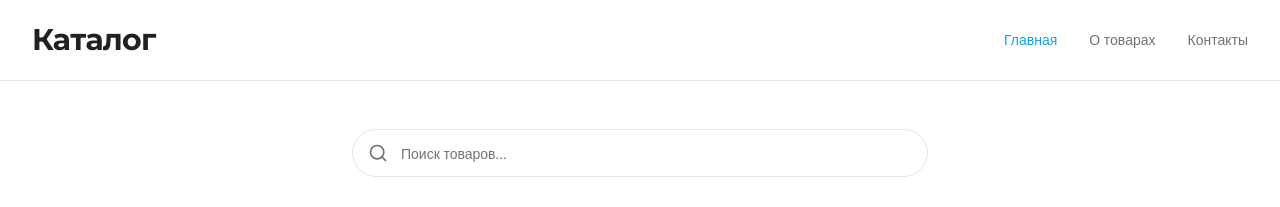
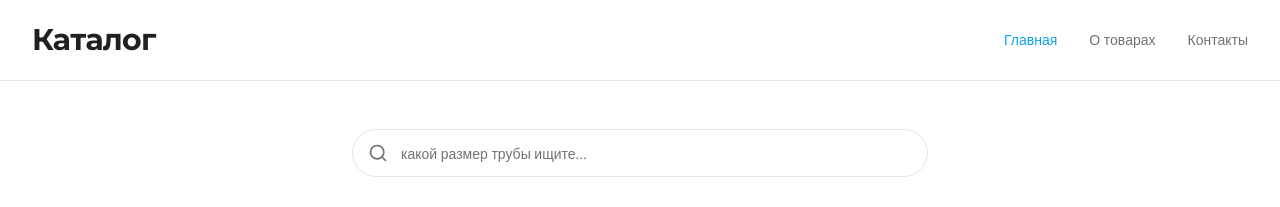
Before and after one commit to pr-poehali-dev/product-showcase-platform, a React (Vite) app: page / in a window 1280 px wide. Shown: the top 207 px of the page. Built offline with nearby package versions, Linux system fonts and the light colour scheme.

Commit message:
feat: обновление текста в форме поиска

```diff
--- a/src/pages/Index.tsx
+++ b/src/pages/Index.tsx
@@ -148,7 +148,7 @@ const Index = () => {
                 <Icon name="Search" className="absolute left-4 top-1/2 transform -translate-y-1/2 text-muted-foreground" size={20} />
                 <Input
                   type="text"
-                  placeholder="Поиск товаров..."
+                  placeholder="какой размер трубы ищите..."
                   value={searchQuery}
                   onChange={(e) => setSearchQuery(e.target.value)}
                   className="pl-12 h-12 text-base rounded-full border-border focus:ring-2 focus:ring-primary/20"
```
